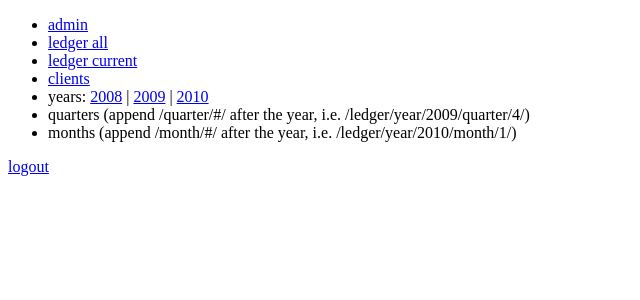
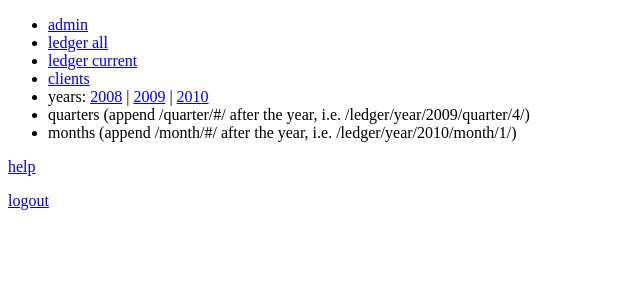
Before and after one commit to albertsun/copressmoney, a Django app: template templates/index.html in a window 1280 px wide. Shown: the top 300 px of the page, without its empty margins (0-640 px from the left). Run offline with Django 3.2, Linux system fonts and the light colour scheme; the template is opened without the code that fills it, so the values that code supplies are empty; some libraries are stand-ins or nearby versions.

Commit message:
minor fix
git-svn-id: http://svn.albertsun.info/copress/copressmoney@365 ab9cdc8a-c177-4a5d-8397-7951b204a726

```diff
--- a/templates/index.html
+++ b/templates/index.html
@@ -15,7 +15,7 @@
 <li>quarters (append /quarter/#/ after the year, i.e. /ledger/year/2009/quarter/4/)</li>
 <li>months (append /month/#/ after the year, i.e. /ledger/year/2010/month/1/)</li>
 </ul>
-
+<p><a href="/help/">help</a></p>
 <a href="/logout/">logout {{ user.username }}</a>
 </div>
 {% endblock %}
```
